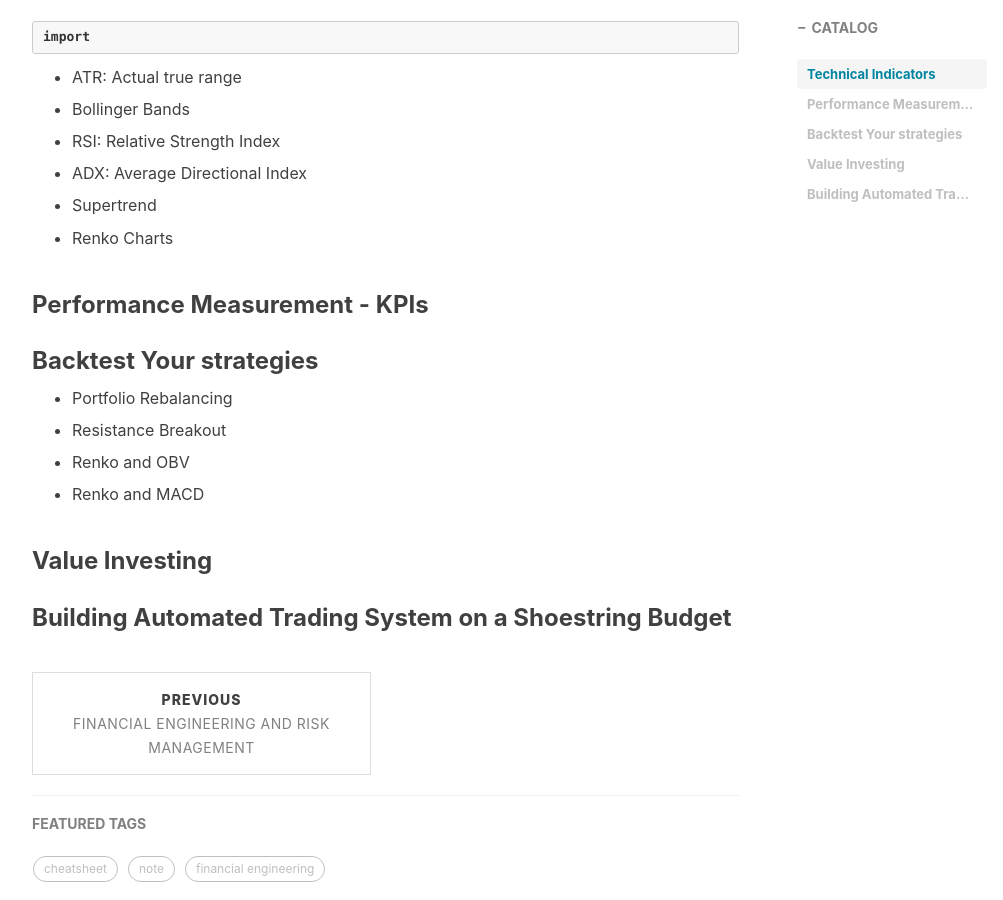
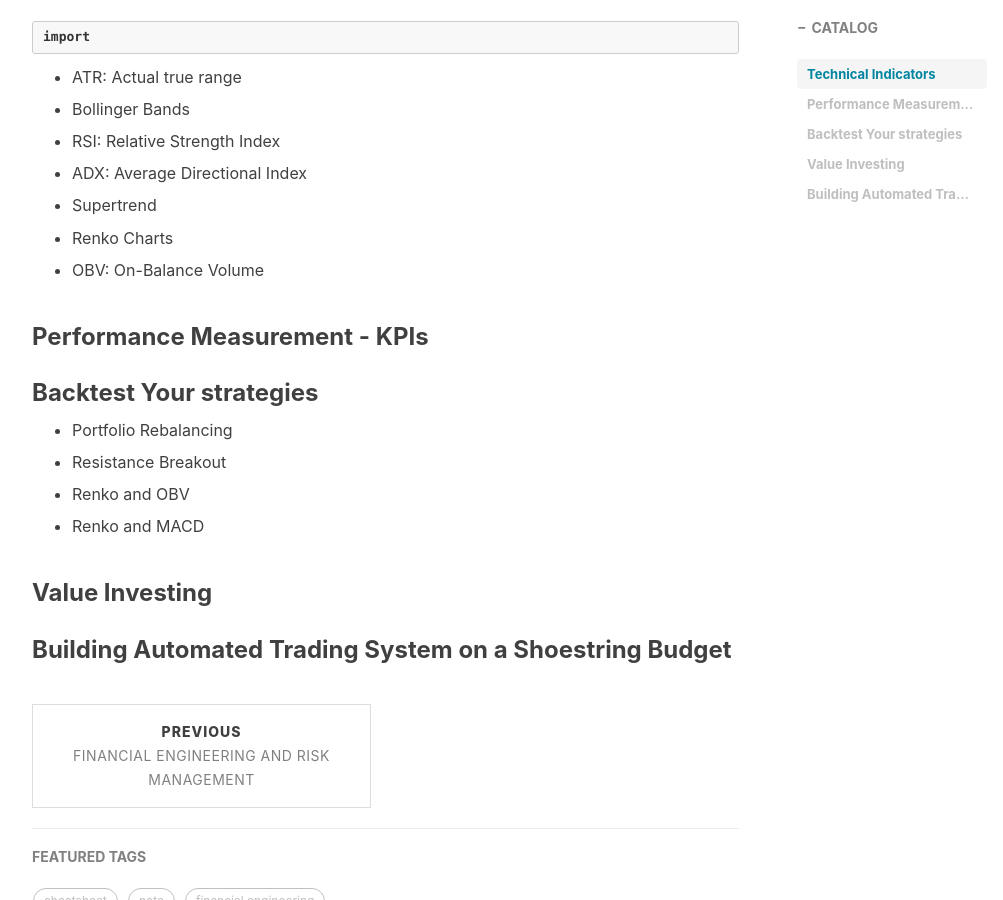
Before and after one commit to Bearxcave/Bearxcave.github.io, a Jekyll site: the page built from _posts/2021-05-01-algorithmic-trading.md, in a window 1280 px wide and 900 px high, scrolled down 589 px. Shown: the whole window, without its empty margins (233-1236 px from the left). Built offline with Jekyll 4.4.1, drawn with Linux system fonts in a browser that asks for light colours; nearby versions of some CDN libraries; comment, search, counter and statistics services are not loaded.

Commit message:
Update 2021-05-01-algorithmic-trading.md

```diff
--- a/_posts/2021-05-01-algorithmic-trading.md
+++ b/_posts/2021-05-01-algorithmic-trading.md
@@ -31,6 +31,8 @@ import
 
 * Renko Charts
 
+* OBV: On-Balance Volume
+
 ### Performance Measurement - KPIs
 
 ### Backtest Your strategies
```
